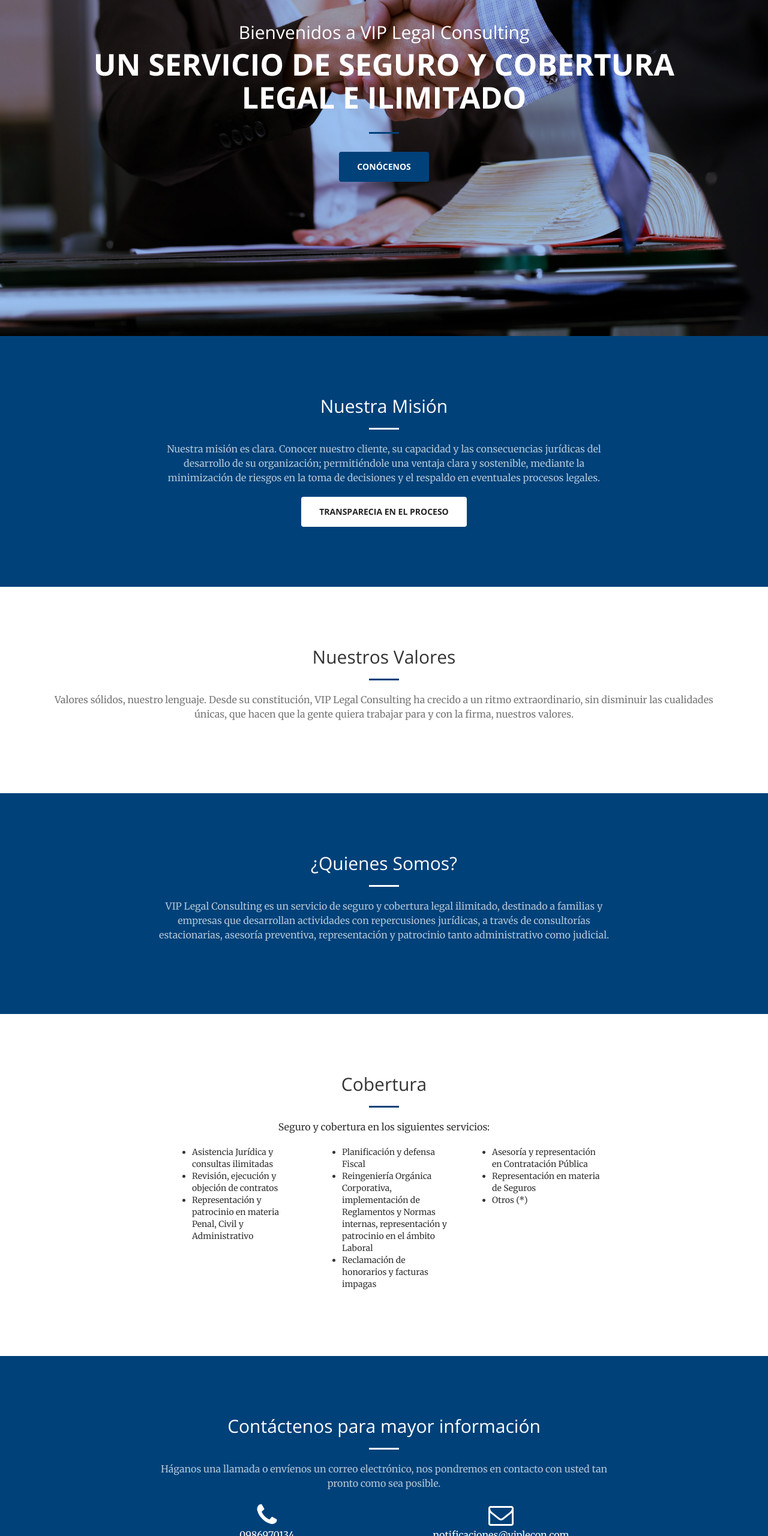
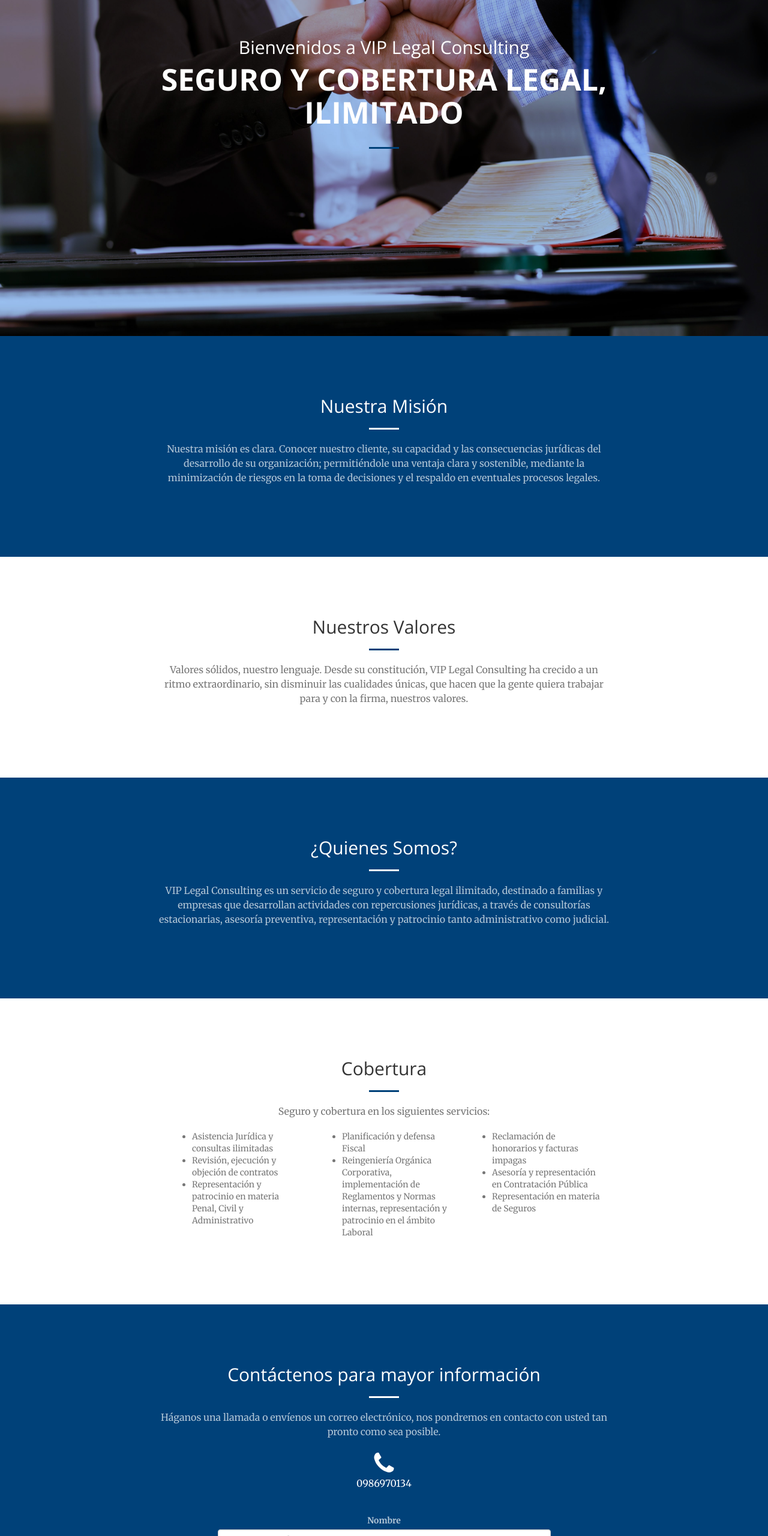
Before and after one commit to Jorgewlf88/Proyecto-337, a website: page index.html in a window 1280 px wide. Shown: the part 240-2800 px from the top of the page at 60% size. Drawn offline with nearby package versions, Linux system fonts and the light colour scheme.

Commit message:
formulario agregado

```diff
--- a/index.html
+++ b/index.html
@@ -4,8 +4,7 @@
 	<meta charset="utf-8">
 	<meta http-equiv="X-UA-Compatible" content="IE=edge">
 	<meta name="viewport" content="width=device-width, initial-scale=1">
-	<meta name="description" content="VIP Legal Consulting, servicio de seguro y cobertura legal ilimitado, destinado a familias y empresas que desarrollan actividades con repercusiones jurídicas, a través de consultorías estacionarias, asesoría preventiva, representación y patrocinio administrativo ys judicial">
-	<!-- <meta name="author" content=""> -->
+	<meta name="description" content="Servicio de seguro y cobertura legal ilimitado, destinado a familias y empresas que desarrollan actividades con repercusiones jurídicas.">
 
 	<title>VIP Legal Consulting</title>
 
@@ -42,8 +41,8 @@
 					<span class="sr-only"></span> <!-- Menu --> <i class="fa fa-bars"></i>
 				</button>
 				<a class="navbar-brand page-scroll" href="#page-top">
-				  <!-- VIP Legal Consultings -->
-				  <!-- <img src="img/logo-a.png" alt=""> -->
+					<!-- VIP Legal Consultings -->
+					<!-- <img src="img/logo-a.png" alt=""> -->
 				</a>
 			</div>
 
@@ -77,10 +76,10 @@
 			<div class="header-content-inner">
 				<h2>Bienvenidos a VIP Legal Consulting</h2>
 
-				<h1 id="homeHeading">Un servicio de seguro y cobertura legal e ilimitado</h1>
+				<h1 id="homeHeading">Seguro y cobertura legal, ilimitado</h1>
 				<hr>
 				<!-- <p>Start Bootstrap can help you build better websites using the Bootstrap CSS framework! Just download your template and start going, no strings attached!</p> -->
-				<a href="#mision" class="btn btn-primary btn-xl page-scroll">Conócenos</a>
+				<!-- <a href="#mision" class="btn btn-primary btn-xl page-scroll">Conócenos</a> -->
 			</div>
 		</div>
 	</header>
@@ -90,10 +89,9 @@
 			<div class="row">
 				<div class="col-lg-8 col-lg-offset-2 text-center">
 					<h2 class="section-heading">
-					  Nuestra Misión</h2>
+						Nuestra Misión</h2>
 					<hr class="light">
 					<p class="text-faded">Nuestra misión es clara. Conocer nuestro cliente, su capacidad y las consecuencias jurídicas del desarrollo de su organización; permitiéndole una ventaja clara y sostenible, mediante la minimización de riesgos en la toma de decisiones y el respaldo en eventuales procesos legales.</p>
-					<a href="#valores" class="page-scroll btn btn-default btn-xl sr-button">Transparecia en el proceso</a>
 				</div>
 			</div>
 		</div>
@@ -102,9 +100,9 @@
 	<section id="valores">
 		<div class="container">
 			<div class="row">
-				<div class="col-lg-12 text-center">
+				<div class="col-lg-8 col-lg-offset-2 text-center">
 					<h2 class="section-heading">
-					  Nuestros Valores</h2>
+						Nuestros Valores</h2>
 					<hr class="primary">
 					<p class="text-muted">Valores sólidos, nuestro lenguaje. Desde su constitución, VIP Legal Consulting ha crecido a un ritmo extraordinario, sin disminuir las cualidades únicas, que hacen que la gente quiera trabajar para y con la firma, nuestros valores.</p>
 				</div>
@@ -136,7 +134,7 @@
 						Cobertura
 					</h2>
 					<hr>
-										<div class="text-mted">
+										<div class="text-muted">
 					<p>Seguro y cobertura en los siguientes servicios:</p>
 					<div class="col-md-4">
 						<ul>
@@ -149,14 +147,14 @@
 						<ul>
 							<li>Planificación y defensa Fiscal</li>
 							<li>Reingeniería Orgánica Corporativa, implementación de Reglamentos y Normas internas, representación y patrocinio en el ámbito Laboral</li>
-							<li>Reclamación de honorarios y facturas impagas</li>
 						</ul>
 					</div>
 						<div class="col-md-4">
 							<ul>
+								<li>Reclamación de honorarios y facturas impagas</li>
 								<li>Asesoría y representación en Contratación Pública</li>
 								<li>Representación en materia de Seguros</li>
-								<li>Otros (*)</li>
+								<!-- <li>Otros (*)</li> -->
 							</ul>
 						</div>
 					</div>
@@ -174,14 +172,60 @@
 					<hr class="light">
 					<p class="text-faded">Háganos una llamada o envíenos un correo electrónico, nos pondremos en contacto con usted tan pronto como sea posible.</p>
 				</div>
-				<div class="col-lg-4 col-lg-offset-2 text-center">
+				<div class="col-lg-8 col-lg-offset-2 text-center">
 					<i class="fa fa-phone fa-3x sr-contact"></i>
 					<p>0986970134</p>
+					<br>
 				</div>
-				<div class="col-lg-4 text-center">
+				<!-- <div class="col-lg-4 text-center">
 					<i class="fa fa-envelope-o fa-3x sr-contact"></i>
 					<p><a class="btn-primary" href="mailto:notificaciones@viplecon.com">notificaciones@viplecon.com</a></p>
-				</div>
+				</div> -->
+
+
+			<form method="post" action="mensaje.php">
+
+					<div class="col-lg-6 col-lg-offset-3 text-center form-group">
+
+						<label for="nombre" class="text-faded">Nombre</label>
+						<input type="text" id="nombre" name="nombre" class="form-control" placeholder="Ingrese su nombre" required />
+
+					<br><br>
+
+					<!-- </div> -->
+
+					<!-- <div class="col-lg-12 text-center"> -->
+
+					<label for="email" class="text-faded">e-mail</label>
+
+					<input type="email" id="email" name="email" class="form-control" placeholder="Ingrese su e-mail" required />
+
+					<br><br>
+
+					<!-- </div> -->
+
+					<!-- <div class="col-lg-12 text-center"> -->
+
+					<!-- <label for="email" class="text-faded">e-mail</label> -->
+					<!-- <input type="email" id="email" name="email" class="form-control" placeholder="Ingresa tu e-mail" /> -->
+
+					<label for="mensaje" class="text-faded">Mensaje</label>
+					<textarea name="mensaje" id="mensaje" class="form-control" cols="30" rows="5" placeholder="escriba su mensaje"></textarea>
+					<br><br>
+
+					<!-- </div> -->
+
+					<!-- <div class="col-lg-12 text-center"> -->
+
+						<!-- <a href="#" class="btn btn-default btn-xl page-scroll wow tada titulos">Regístrate!</a> -->
+
+						<input type="submit" name="enviar" class="btn btn-default btn-xl page-scroll wow tada btn-registro" value="Enviar" />
+
+					</div>
+
+				</form>
+
+
 			</div>
 		</div>
 	</section>
@@ -207,6 +251,17 @@
 	<!-- Theme JavaScript -->
 	<script src="js/creative.min.js"></script>
 
+<script>
+  (function(i,s,o,g,r,a,m){i['GoogleAnalyticsObject']=r;i[r]=i[r]||function(){
+  (i[r].q=i[r].q||[]).push(arguments)},i[r].l=1*new Date();a=s.createElement(o),
+  m=s.getElementsByTagName(o)[0];a.async=1;a.src=g;m.parentNode.insertBefore(a,m)
+  })(window,document,'script','https://www.google-analytics.com/analytics.js','ga');
+
+  ga('create', 'UA-80870650-1', 'auto');
+  ga('send', 'pageview');
+
+</script>
+
 </body>
 
 </html>
```
Also changed, not shown: 1 other file.
